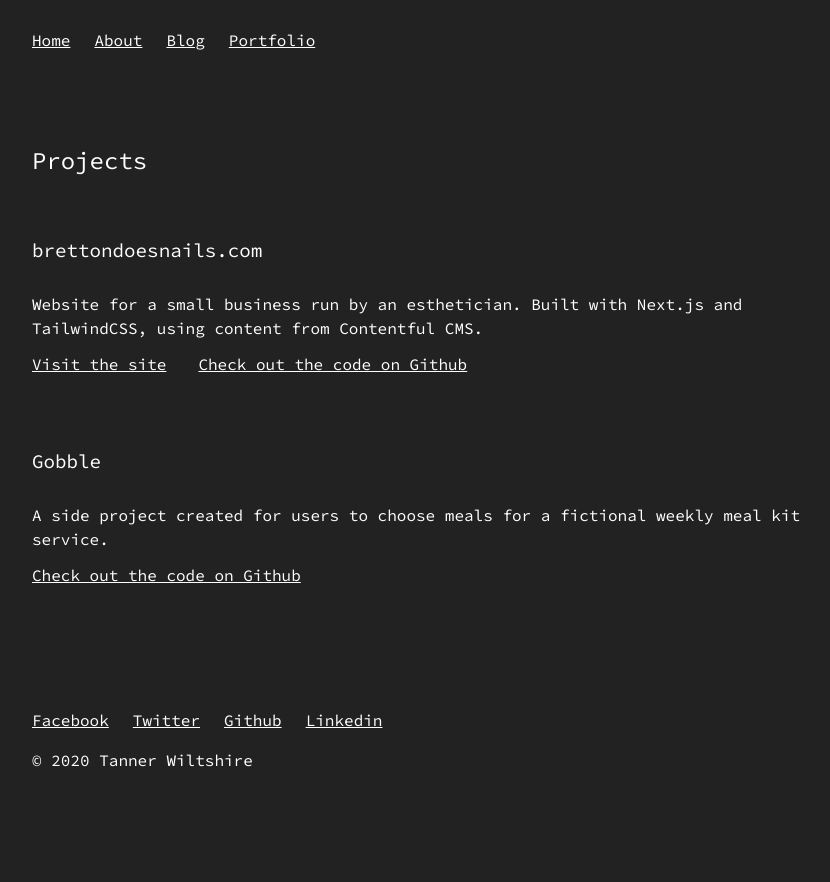
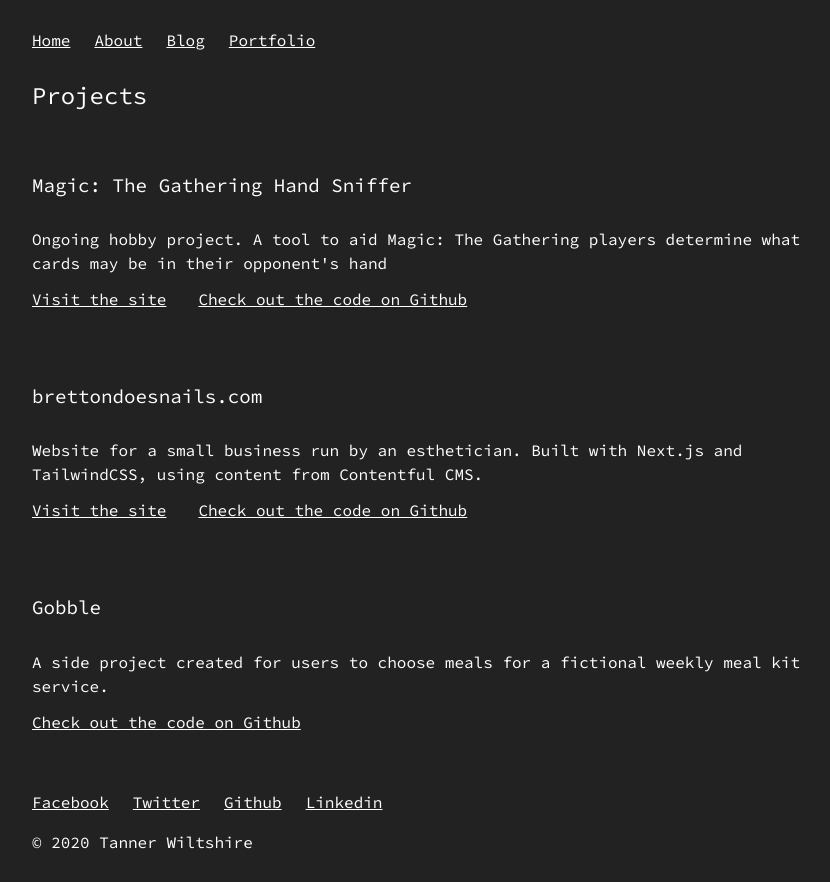
Before and after one commit to Taouen/next-site, a Next.js app: page /portfolio in a window 1280 px wide. Shown: the whole page, without its empty margins (160-990 px from the left). Before the commit the page ends 800 px from the top, so only its background shows below. Built offline with nearby package versions, Linux system fonts and the light colour scheme.

Commit message:
Added project card for MTGA Sniffer

```diff
--- a/pages/portfolio.js
+++ b/pages/portfolio.js
@@ -12,6 +12,12 @@ export default function Portfolio() {
       <Layout>
         <h1 className={styles.heading}>Projects</h1>
         <div className={styles.projects}>
+          <ProjectCard
+            desc="Ongoing hobby project. A tool to aid Magic: The Gathering players determine what cards may be in their opponent's hand"
+            url="http://mtgasniffer.tannerwiltshire.com"
+            github="https://github.com/Taouen/snifferMtga"
+            title="Magic: The Gathering Hand Sniffer"
+          />
           <ProjectCard
             desc="Website for a small business run by an esthetician. Built with Next.js and TailwindCSS, using content from Contentful CMS."
             url="http://www.brettondoesnails.com"
--- a/styles/about.module.css
+++ b/styles/about.module.css
@@ -2,5 +2,5 @@
   width: 100%;
   display: flex;
   justify-content: center;
-  padding-bottom: 3rem;
+  padding-bottom: 2rem;
 }
```
